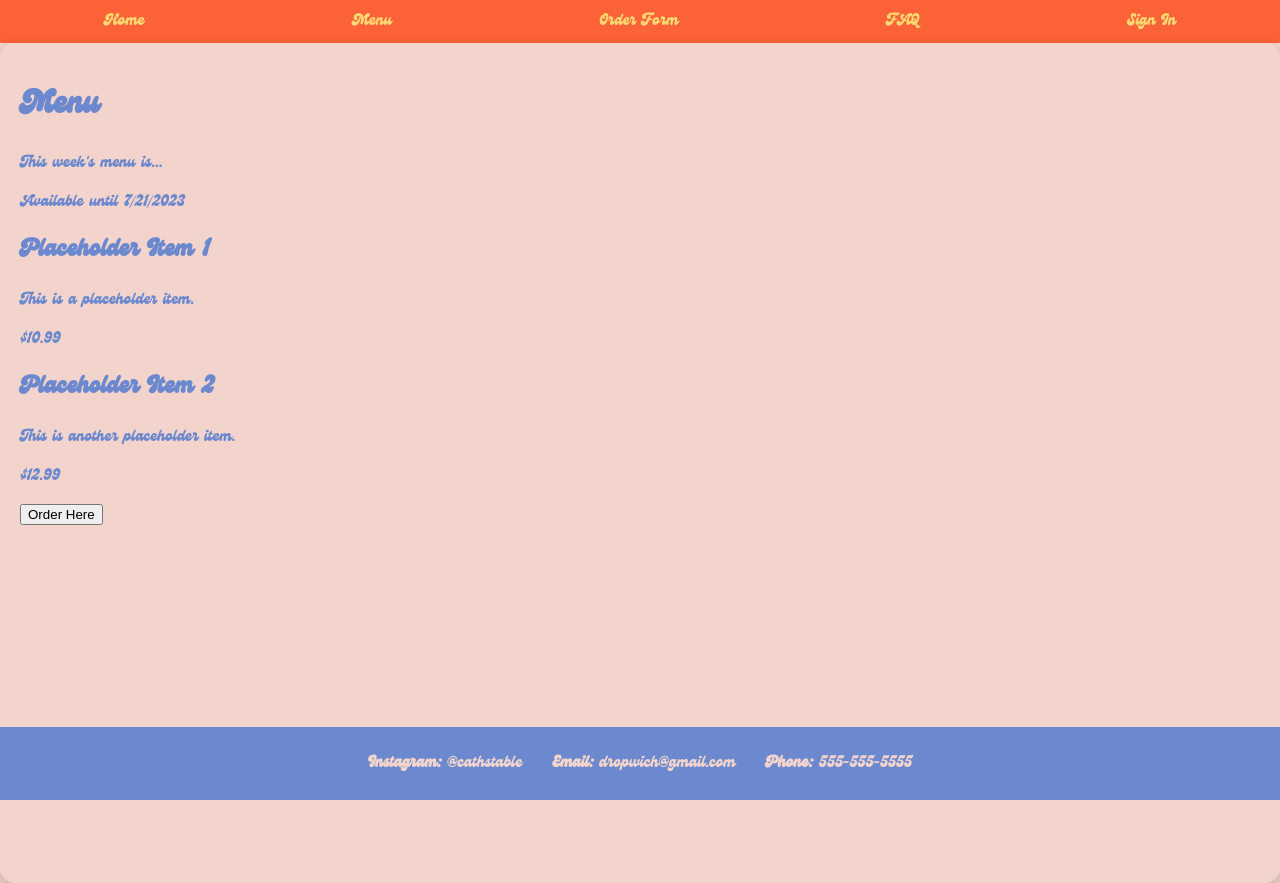
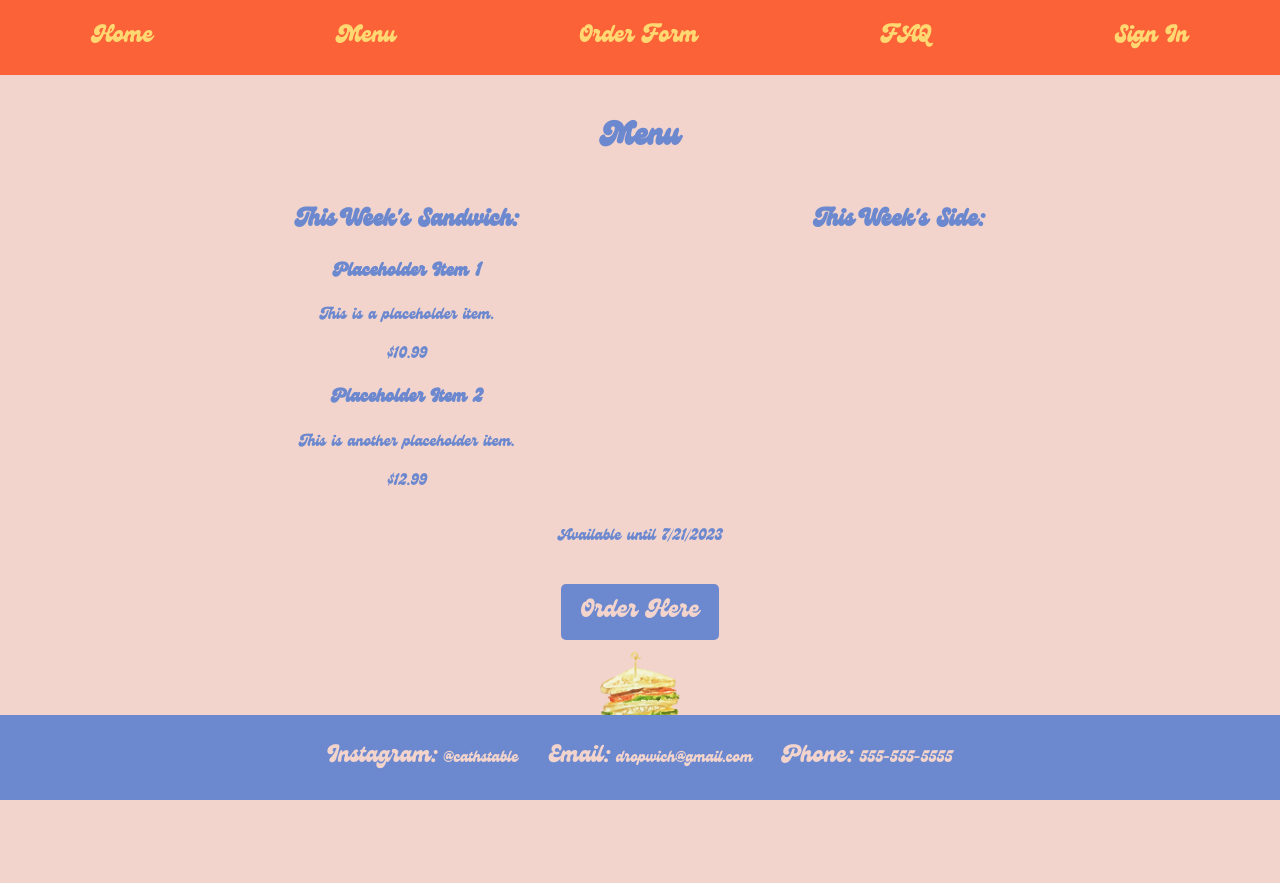
Before and after one commit to lissashea/Dropwhich, a React (Create React App) app: page /menu in a window 1280 px wide. After the commit the page ends 800 px from the top, so only its background shows below. Built offline with nearby package versions, Linux system fonts and the light colour scheme.

Commit message:
updates to menu

```diff
--- a/src/App.js
+++ b/src/App.js
@@ -19,7 +19,7 @@ function App() {
       <Navbar />
       <Routes>
         <Route path="/" element={<Home />} />
-        <Route path="/menu" element={<Menu />} />
+        <Route path="/menu" element={<Menu imagesize="200px" />} />
         <Route path="/order" element={<OrderForm />} />
         <Route path="/faq" element={<Faq />} />
         <Route path="/signin" element={<SignIn />} />
--- a/src/components/Footer.css
+++ b/src/components/Footer.css
@@ -5,7 +5,7 @@
   color: #F2D4CC;
   padding: 20px 0;
   text-align: center;
-  position: fixed; /* Set the position to fixed */
+  position: fixed;
   bottom: 0; /* Position at the bottom of the viewport */
   left: 0; /* Align to the left edge */
   right: 0; /* Align to the right edge */
@@ -22,7 +22,7 @@
 }
 
 .footerContact span {
-  font-weight: bold;
+  font-size: 1.5rem;
 }
 
 /* Adjust the styling as needed */
--- a/src/components/Home.css
+++ b/src/components/Home.css
@@ -1,13 +1,17 @@
+/* components/Home.css */
+
 .homeContainer {
   display: flex;
   align-items: center;
   justify-content: center;
-  padding: 20px;
+  padding: 25px;
+  margin: 25px;
   background-color: #F2D4CC;
   color: #6C88CF;
   border-radius: 15px;
   box-shadow: 0px 5px 15px rgba(0, 0, 0, 0.2);
-  min-height: 100vh;
+  min-height: 75vh;
+  font-size: 1.5rem;
 }
 
 .textContainer {
@@ -23,9 +27,9 @@
 }
 
 .button {
-  background-color: #FC6238;
+  background-color: #6C88CF;
   margin: 10px;
-  color: #6C88CF;
+  color: #F2D4CC;
   padding: 10px 20px;
   border: none;
   border-radius: 5px;
@@ -33,3 +37,5 @@
   text-decoration: none;
   box-shadow: 0px 5px 15px rgba(0, 0, 0, 0.2);
 }
+
+/* Add styles for the image container */
--- a/src/components/Home.jsx
+++ b/src/components/Home.jsx
@@ -1,23 +1,36 @@
-import React from 'react';
-import { Link } from 'react-router-dom';
-import './Home.css';
-import sandwichImage from '../sandwich.png';
+// components/Home.jsx
 
-const Home = () => {
+import React from "react";
+import { Link } from "react-router-dom";
+import "./Home.css"; // Update the CSS file import if needed
+import sandwichImage from "../sandwich.png";
+
+const Home = ({ imageSize }) => {
   return (
     <div className="homeContainer">
       <div className="textContainer">
         <h1>Welcome to Dropwich!</h1>
-        <img src={sandwichImage} alt="Delicious Sandwich" />
+        <h2>Dropwich: Gourmet Workday Fuel, Delivered Fresh</h2>
+        <p>
+          Your workday sandwich delivery every Thursday from 12PM-3PM. New
+          featured sandwich and deli side each week.
+        </p>
         <div className="buttonContainer">
-        <Link to="/menu" className="button">See This Week's Menu</Link>
-        {/* <Link to="/signup" className="button">Sign Up</Link> */}
-      </div>
-        <h2>Dropwich: Gourmet Workday Fuel, Delivered Fresh</h2>
-        <p>Your workday sandwich delivery every Thursday from 12PM-3PM. New featured sandwich and deli side each week.</p>
+          <Link to="/menu" className="button">
+            See This Week's Menu
+          </Link>
+          {/* <Link to="/signup" className="button">Sign Up</Link> */}
+        </div>
+        <div className="imageContainer">
+          <img
+            src={sandwichImage}
+            alt="Delicious Sandwich"
+            style={{ width: "100px", height: "auto" }}
+          />{" "}
+        </div>
       </div>
     </div>
   );
-}
+};
 
 export default Home;
--- a/src/components/Menu.css
+++ b/src/components/Menu.css
@@ -1,18 +1,47 @@
+/* components/Menu.css */
 
 .menu-container {
-  padding: 20px;
-  background-color: #F2D4CC;
-  color: #6C88CF;
-  border-radius: 15px;
-  box-shadow: 0px 5px 15px rgba(0, 0, 0, 0.2);
-  height: 100vh;
+  text-align: center;
+  margin-top: 20px;
+  color: #6c88cf;
 }
 
-.menuItem {
+.menu-content {
+  display: flex;
+  justify-content: space-evenly;
+  align-content: center;
+  /* flex-wrap: wrap; */
+  flex-direction: row;
+  color: #6c88cf;
+}
+
+.menu-items {
+  width: 48%; /* Adjust the width to create two columns */
+  text-align: left;
+}
+
+.menu-items h2 {
+  margin-bottom: 10px;
+  color: #6c88cf;
+}
+
+.menu-items div {
   margin-bottom: 20px;
-  padding: 10px;
-  background-color: #E77577;
+  color: #000000;
+}
+
+.menu-image {
+  width: 100%; /* Adjust the width to create two columns */
+}
+
+.order-button {
+  padding: 10px 20px;
+  margin-top: 20px;
+  border: none;
   border-radius: 5px;
-  color: #F2D4CC;
-  box-shadow: 0px 5px 15px rgba(0, 0, 0, 0.2);
+  background-color: #6c88cf;
+  color: #f2d4cc;
+  cursor: pointer;
+  font-family: "Genty", "Comic Sans MS", cursive, sans-serif;
+  font-size: 25px;
 }
--- a/src/components/Menu.jsx
+++ b/src/components/Menu.jsx
@@ -1,8 +1,11 @@
+ // components/Menu.jsx
+
 import React, { useState, useEffect } from "react";
 import { useNavigate } from "react-router-dom";
-import "./Menu.css"
+import "./Menu.css";
+import sandwichImage from '../sandwich.png';
 
-function Menu() {
+function Menu({ imagesize }) {
   const [items, setItems] = useState([]);
   const navigate = useNavigate();
 
@@ -29,22 +32,37 @@ function Menu() {
   const goToOrderForm = () => {
     navigate("/order");
   };
-
   return (
     <div className="menu-container">
       <h1>Menu</h1>
-      <p>This week's menu is...</p>
+      <div className="menu-content">
+        <div className="menu-item">
+          <h2>This Week's Sandwich:</h2>
+          {items.map((item) => (
+            <div key={item.id}>
+              <h3>{item.name}</h3>
+              <p>{item.description}</p>
+              <p>${item.price.toFixed(2)}</p>
+            </div>
+          ))}
+        </div>
+        <div className="menu-item">
+          <h2>This Week's Side:</h2>
+          {/* Add your side item information here */}
+        </div>
+      </div>
       <p>Available until {new Date().toLocaleDateString()}</p>
-      {items.map((item) => (
-        <div key={item.id}>
-          <h2>{item.name}</h2>
-          <p>{item.description}</p>
-          <p>${item.price}</p>
-        </div>
-      ))}
       <button onClick={goToOrderForm} className="order-button">
         Order Here
       </button>
+      <div className="menu-image">
+        {/* Apply the 'menu-image' class to the 'img' element */}
+        <img
+          src={sandwichImage}
+          alt="Delicious Sandwich"
+          style={{ width: "100px", height: "auto" }}
+        />
+      </div>
     </div>
   );
 }
--- a/src/components/NavBar.css
+++ b/src/components/NavBar.css
@@ -2,13 +2,14 @@
   background-color: #FC6238;
   display: flex;
   justify-content: space-around;
-  padding: 10px 0;
+  padding: 20px 0;
   color: #FFD872;
 }
 
 .navLink {
   color: #FFD872;
   text-decoration: none;
+  font-size: 1.5rem;
 }
 
 .navLink:hover {
--- a/src/components/OrderForm.css
+++ b/src/components/OrderForm.css
@@ -7,6 +7,8 @@
   margin-top: 50px;
   font-size: 25px;
   color: #6C88CF;
+  overflow-y: auto; /* Add this property to enable vertical scrolling for the form */
+  min-height: 75vh;
 }
 
 .orderDeadline {
@@ -42,6 +44,22 @@
   color: #F2D4CC;
   cursor: pointer;
   font-family: 'Genty', 'Comic Sans MS', cursive, sans-serif;
-  font-size:25px;
+  font-size: 25px;
+}
 
+@media (max-width: 480px) {
+  .orderForm {
+    font-size: 20px; /* Reduce font size for smaller screens */
+  }
+
+  .submitButton {
+    font-size: 20px; /* Adjust the font size of the submit button for smaller screens */
+  }
 }
+
+/* Media query for large screens (e.g., laptops and desktops) */
+@media (min-width: 1025px) {
+  .orderForm {
+    font-size: 25px; /* Reset font size for large screens */
+  }
+}
--- a/src/components/OrderForm.jsx
+++ b/src/components/OrderForm.jsx
@@ -3,6 +3,7 @@
 import React, { useState } from "react";
 import "./OrderForm.css";
 import Countdown from "./Countdown.jsx"; // Import the Countdown component
+import sandwichImage from "../sandwich.png";
 
 function OrderForm() {
   const [order, setOrder] = useState({
@@ -88,10 +89,12 @@ function OrderForm() {
         <button type="submit" className="submitButton">
           Submit
         </button>
+        <img
+          src={sandwichImage}
+          alt="Delicious Sandwich"
+          style={{ width: "100px", height: "auto" }}
+        />
       </form>
-
-      {/* Display information about order deadline and countdown */}
-
     </div>
   );
 }
--- a/src/index.css
+++ b/src/index.css
@@ -1,3 +1,5 @@
+/* index.css */
+
 @font-face {
   font-family: 'Genty';
   src: url('./genty/GentyDemo-Regular.otf') format('opentype'),
@@ -13,3 +15,10 @@ body {
   width: 100%;
   min-height: 100vh;
 }
+
+/* Set the height of the main App container to fill the screen */
+.App {
+  height: 100%;
+  display: flex;
+  flex-direction: column;
+}
```
